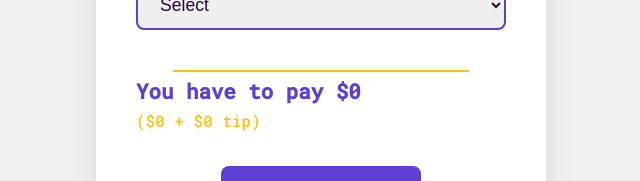
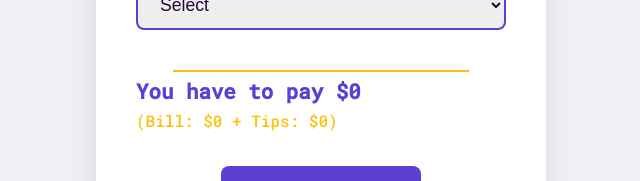
Before and after one commit to UsiTheStorm/tip-calculator, a React (Vite) app: page / in a window 1280 px wide. Shown: the part 433-614 px from the top of the page, without its empty margins (319-959 px from the left). Built offline with nearby package versions, Linux system fonts and the light colour scheme.

Commit message:
Refactor TotalTipAmount to use props and calculate tip
Updated TotalTipAmount component to accept bill, frService, and myService as props. The component now calculates the average service percentage, computes the tip, and displays the total amount to pay with a breakdown.

```diff
--- a/src/components/TotalTipAmount.jsx
+++ b/src/components/TotalTipAmount.jsx
@@ -1,12 +1,14 @@
-import { useState } from 'react';
-
-function TotalTipAmount() {
+function TotalTipAmount({ bill, frService, myService }) {
+  const billAmount = bill;
+  const service = (myService + frService) / 2;
+  const tip = Number((billAmount * service).toFixed(2));
   return (
-    // <div className="total-tip-amount">
     <p className="total-tip-amount">
-      You have to pay $0 <span>($0 + $0 tip)</span>
+      You have to pay ${billAmount + tip}
+      <span>
+        (Bill: ${bill ? billAmount : '0'} + Tips: ${tip})
+      </span>
     </p>
-    // </div>
   );
 }
 
```
